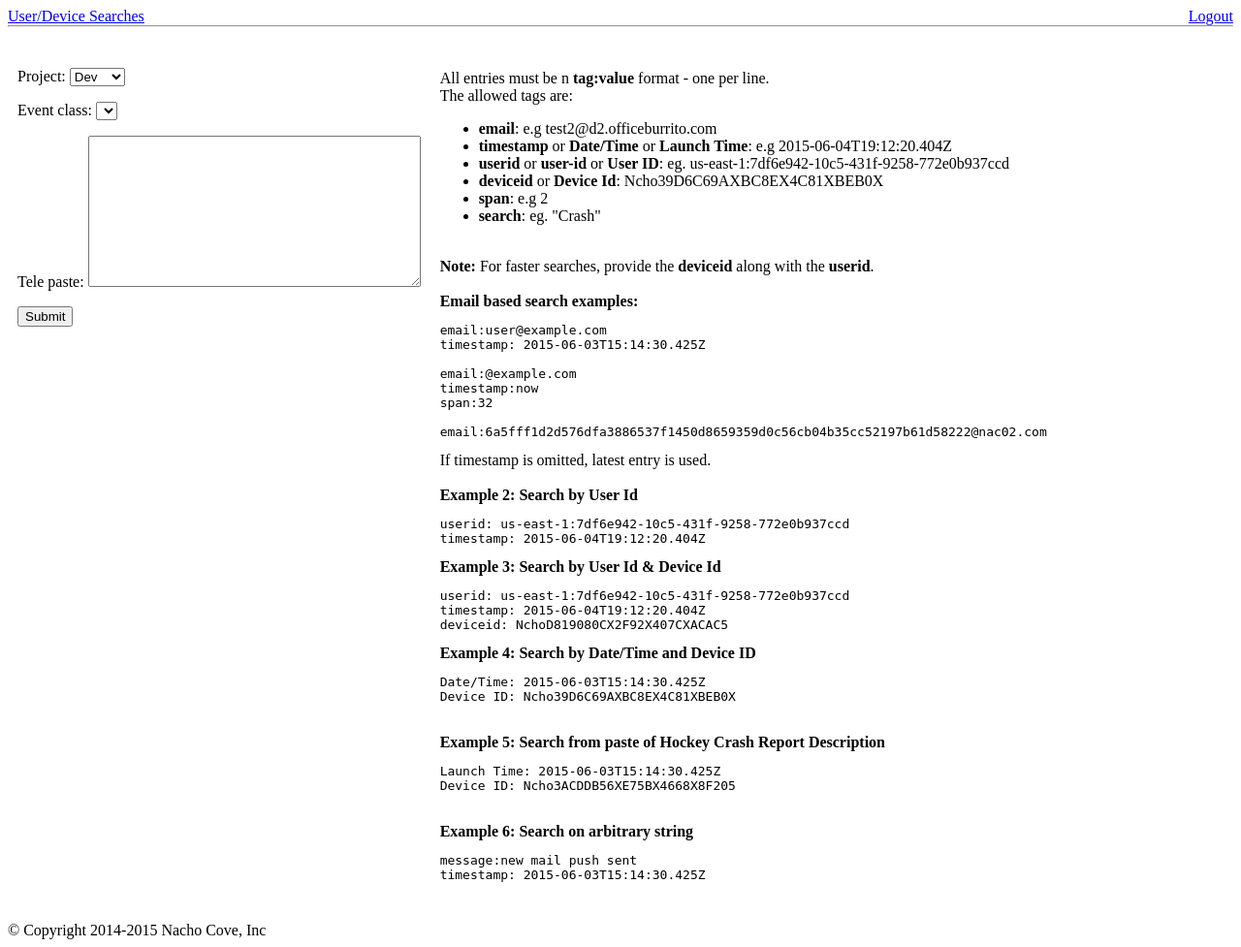
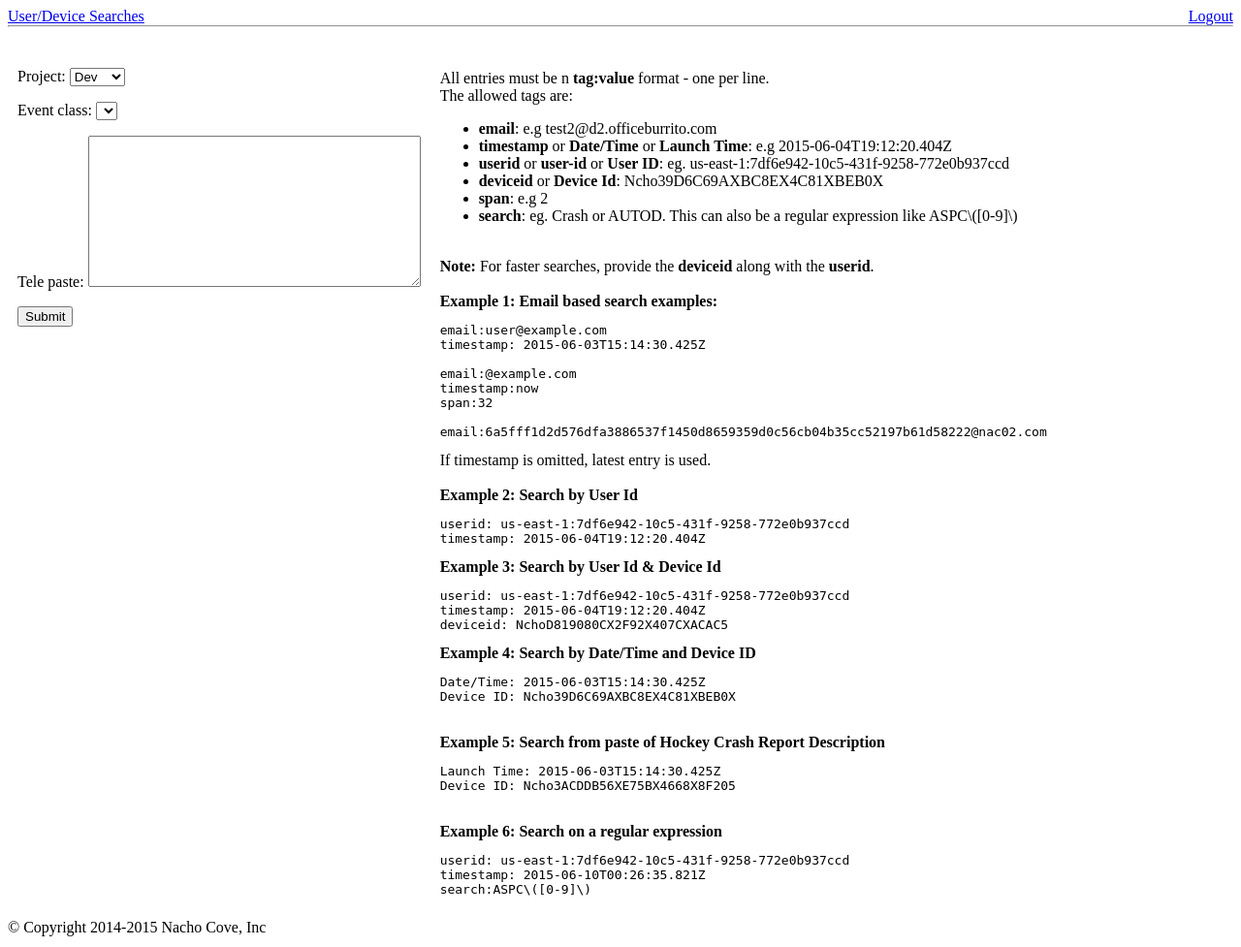
Before and after one commit to nachocove/Telemetry, a Django app: template T3Viewer/templates/home.html in a window 1280 px wide. Shown: the whole page at 97% size. Run offline with Django 3.2, Linux system fonts and the light colour scheme; the template is opened without the code that fills it: values that come from a table or form of the project are taken from there, others are empty; parts of the project's set-up code (start-up, migrations or seed data) failed here and were passed over.

Commit message:
added regex search

```diff
--- a/T3Viewer/Bugfix/views.py
+++ b/T3Viewer/Bugfix/views.py
@@ -250,6 +250,8 @@ def process_report(request, project, form, loc, logger):
         kwargs['userid'] = loc['userid']
     if 'deviceid' in loc:
         kwargs['deviceid'] = loc['deviceid']
+    if 'search' in loc:
+        kwargs['search'] = loc['search']
     if 'event_class' in loc:
         kwargs['event_class'] = loc['event_class']
     else:
@@ -319,7 +321,7 @@ def get_deviceid_from_email(project, timestamp, email_address):
 def get_support_events(project, after, before, logger=None):
     conn = _aws_s3_connection(project)
     bucket_name = projects_cfg.get(project, 'client_telemetry_bucket')
-    support_event_list = get_client_events(conn, bucket_name, '', '', after, before, 'SUPPORT', logger=logger)
+    support_event_list = get_client_events(conn, bucket_name, '', '', after, before, 'SUPPORT', '', logger=logger)
     return support_event_list
 
 @nachotoken_required
@@ -378,7 +380,7 @@ def json_formatter(obj):
         except Exception as e:
             raise TypeError, 'Object of type %s with value of %s not converted to string: %s' % (type(obj), repr(obj), e)
 
-def ctrl_url(userid, deviceid, event_class, time, span, project):
+def ctrl_url(userid, deviceid, event_class, search, time, span, project):
     kwargs = {'timestamp': time,
                 'span': span,
                 'project': project}
@@ -390,6 +392,8 @@ def ctrl_url(userid, deviceid, event_class, time, span, project):
         kwargs['event_class'] = event_class
     else:
         kwargs['event_class'] = 'ALL'
+    if search != '':
+        kwargs['search'] = search
     return reverse(entry_page, kwargs=kwargs)
 
 def calc_spread_from_center(center, span=default_span):
@@ -417,9 +421,9 @@ def calc_spread(after, before, span=default_span, center=None):
 
 @nachotoken_required
 @nacho_cache
-def entry_page(request, project='', userid='', deviceid='', event_class='ALL', timestamp='', span=str(default_span)):
+def entry_page(request, project='', userid='', deviceid='', event_class='ALL', search='', timestamp='', span=str(default_span)):
     logger = logging.getLogger('telemetry').getChild('entry_page')
-    logger.info('userid=%s, deviceid=%s, event_class=%s timestamp=%s, span=%s', userid, deviceid, event_class, timestamp, span)
+    logger.info('userid=%s, deviceid=%s, event_class=%s search=%s timestamp=%s, span=%s', userid, deviceid, event_class, search, timestamp, span)
     span = int(span)
     userid = str(userid)
     deviceid = str(deviceid)
@@ -428,7 +432,7 @@ def entry_page(request, project='', userid='', deviceid='', event_class='ALL', t
     after = center - spread
     before = center + spread
 
-    context = entry_page_base(project, userid, deviceid, event_class, after, before, request.GET, logger)
+    context = entry_page_base(project, userid, deviceid, event_class, search, after, before, request.GET, logger)
 
     iso_go_earlier, iso_center, iso_go_later = calc_spread(after, before, span=span, center=center)
 
@@ -436,16 +440,16 @@ def entry_page(request, project='', userid='', deviceid='', event_class='ALL', t
     context['buttons'] = []
     zoom_in_span = max(1, span/2)
     context['buttons'].append({'text': 'Zoom in (%d min)' % zoom_in_span,
-                               'url': ctrl_url(userid, deviceid, event_class, iso_center, zoom_in_span, project),
+                               'url': ctrl_url(userid, deviceid, event_class, search, iso_center, zoom_in_span, project),
                                })
     context['buttons'].append({'text': 'Zoom out (%d min)' % (span*2),
-                               'url': ctrl_url(userid, deviceid, event_class, iso_center, span*2, project),
+                               'url': ctrl_url(userid, deviceid, event_class, search, iso_center, span*2, project),
                                })
     context['buttons'].append({'text': 'Go back %d min' % span,
-                               'url': ctrl_url(userid, deviceid, event_class, iso_go_earlier, span, project),
+                               'url': ctrl_url(userid, deviceid, event_class, search, iso_go_earlier, span, project),
                                })
     context['buttons'].append({'text': 'Go forward %d min' % span,
-                               'url': ctrl_url(userid, deviceid, event_class, iso_go_later, span, project),
+                               'url': ctrl_url(userid, deviceid, event_class, search, iso_go_later, span, project),
                                })
     context['body_args'] = 'onload=refresh()'
     return render_to_response('entry_page.html', context,
@@ -453,33 +457,33 @@ def entry_page(request, project='', userid='', deviceid='', event_class='ALL', t
 
 @nachotoken_required
 @nacho_cache
-def entry_page_by_timestamps(request, project, userid='', deviceid='', event_class='ALL', after='', before=''):
+def entry_page_by_timestamps(request, project, userid='', deviceid='', event_class='ALL', search='', after='', before=''):
     logger = logging.getLogger('telemetry').getChild('entry_page')
-    logger.info('userid=%s, deviceid=%s, event_class=%s, after=%s, before=%s', userid, deviceid, event_class, after, before)
-    context = entry_page_base(project, userid, deviceid, event_class, after, before, request.GET, logger)
+    logger.info('userid=%s, deviceid=%s, event_class=%s, search=%s, after=%s, before=%s', userid, deviceid, event_class, search, after, before)
+    context = entry_page_base(project, userid, deviceid, event_class, search, after, before, request.GET, logger)
     iso_go_earlier, iso_center, iso_go_later = calc_spread(after, before, span=default_span, center=None)
     context['buttons'] = []
     zoom_in_span = max(1, default_span/2)
     context['buttons'].append({'text': 'Zoom in (%d min)' % zoom_in_span,
-                               'url': ctrl_url(userid, deviceid, event_class, iso_center, zoom_in_span, project),
+                               'url': ctrl_url(userid, deviceid, event_class, search, iso_center, zoom_in_span, project),
                                })
     context['buttons'].append({'text': 'Zoom out (%d min)' % (default_span*2),
-                               'url': ctrl_url(userid, deviceid, event_class, iso_center, default_span*2, project),
+                               'url': ctrl_url(userid, deviceid, event_class, search, iso_center, default_span*2, project),
                                })
     context['buttons'].append({'text': 'Go back %d min' % default_span,
-                               'url': ctrl_url(userid, deviceid, event_class, iso_go_earlier, default_span, project),
+                               'url': ctrl_url(userid, deviceid, event_class, search, iso_go_earlier, default_span, project),
                                })
     context['buttons'].append({'text': 'Go forward %d min' % default_span,
-                               'url': ctrl_url(userid, deviceid, event_class, iso_go_later, default_span, project),
+                               'url': ctrl_url(userid, deviceid, event_class, search, iso_go_later, default_span, project),
                                })
     context['body_args'] = 'onload=refresh()'
     return render_to_response('entry_page.html', context,
                               context_instance=RequestContext(request))
 
-def get_pinger_telemetry(project, conn, userid, deviceid, after, before):
+def get_pinger_telemetry(project, conn, userid, deviceid, after, before, search):
     logger = logging.getLogger('telemetry').getChild('pinger_telemetry')
     bucket_name = projects_cfg.get(project, 'pinger_telemetry_bucket')
-    some_events = get_pinger_events(conn, bucket_name, userid, deviceid, after, before, logger=logger)
+    some_events = get_pinger_events(conn, bucket_name, userid, deviceid, after, before, search, logger=logger)
     events = []
     for ev in some_events:
         # TODO - what's this for?
@@ -492,7 +496,7 @@ def get_pinger_telemetry(project, conn, userid, deviceid, after, before):
         events.append(ev)
     return events
 
-def get_t3_events(project, userid, deviceid, event_class, after, before):
+def get_t3_events(project, userid, deviceid, event_class, search, after, before):
     logger = logging.getLogger('telemetry').getChild('client_telemetry')
     conn = _aws_s3_connection(project)
     bucket_name = projects_cfg.get(project, 'client_telemetry_bucket')
@@ -501,15 +505,15 @@ def get_t3_events(project, userid, deviceid, event_class, after, before):
         all_events = []
         for ev_class in event_classes:
             if ev_class == 'PINGER':
-               some_events = get_pinger_telemetry(project, conn, userid, deviceid, after, before)
+               some_events = get_pinger_telemetry(project, conn, userid, deviceid, after, before, search)
             else:
-                some_events = get_client_events(conn, bucket_name, userid, deviceid, after, before, ev_class, logger=logger)
+                some_events = get_client_events(conn, bucket_name, userid, deviceid, after, before, ev_class, search, logger=logger)
             all_events.extend(some_events)
     else:
         if event_class == 'PINGER':
-            all_events = get_pinger_telemetry(project, conn, userid, deviceid, after, before)
+            all_events = get_pinger_telemetry(project, conn, userid, deviceid, after, before, search)
         else:
-            all_events = get_client_events(conn, bucket_name, userid, deviceid, after, before, event_class, logger=logger)
+            all_events = get_client_events(conn, bucket_name, userid, deviceid, after, before, event_class, search, logger=logger)
     all_events = sorted(all_events, key=lambda x: x['timestamp'])
     return all_events
 
@@ -518,7 +522,7 @@ def get_last_device_info_event(project, userid, deviceid, after, before):
     logger = logging.getLogger('telemetry').getChild('client_telemetry')
     conn = _aws_s3_connection(project)
     bucket_name = projects_cfg.get(project, 'client_telemetry_bucket')
-    device_info_list = get_client_events(conn, bucket_name, userid, deviceid, after, before, 'DEVICEINFO', logger=logger)
+    device_info_list = get_client_events(conn, bucket_name, userid, deviceid, after, before, 'DEVICEINFO', '', logger=logger)
     if len(device_info_list) > 0:
         return device_info_list[-1]
     else:
@@ -528,12 +532,12 @@ def get_last_device_info_event(project, userid, deviceid, after, before):
             from datetime import timedelta
             after = before.datetime - timedelta(days=1)
             logger.info("Check from %s to %s for device info", after, before)
-            device_info_list = get_client_events(conn, bucket_name, userid, deviceid, UtcDateTime(str(after)), UtcDateTime(str(before)), 'DEVICEINFO', logger=logger)
+            device_info_list = get_client_events(conn, bucket_name, userid, deviceid, UtcDateTime(str(after)), UtcDateTime(str(before)), 'DEVICEINFO', '', logger=logger)
             if len(device_info_list) > 0:
                 return device_info_list[-1]
         return None
 
-def entry_page_base(project, userid, deviceid, event_class, after, before, params, logger):
+def entry_page_base(project, userid, deviceid, event_class, search, after, before, params, logger):
     event_list = []
     userid_list = []
     if userid != '' or deviceid != '':
@@ -546,7 +550,7 @@ def entry_page_base(project, userid, deviceid, event_class, after, before, param
     if deviceid == '' and userid != '' and last_device_info_event:
         deviceid = last_device_info_event['device_id']
         logger.info("getting Device ID %s from last device info" % deviceid)
-    event_list = get_t3_events(project, userid, deviceid, event_class, UtcDateTime(str(after)), UtcDateTime(str(before)))
+    event_list = get_t3_events(project, userid, deviceid, event_class, search, UtcDateTime(str(after)), UtcDateTime(str(before)))
 
     # Save some global parameters for summary table
     params = dict()
@@ -582,6 +586,7 @@ def entry_page_base(project, userid, deviceid, event_class, after, before, param
         if 'timestamp' in event:
             event['timestamp'] = str(event['timestamp'])
         if not userid and event.get('userid', ''):
+            #TODO fix this
             event['userid'] = '<a href=%s target="_blank">%s</a>' % (ctrl_url(event['userid'], event['timestamp'], default_span, project), event['userid'])
     context = {'project': project,
                 'params': json.dumps(params, default=json_formatter),
--- a/T3Viewer/Viewer/urls.py
+++ b/T3Viewer/Viewer/urls.py
@@ -8,15 +8,19 @@ timestamp_regex = '\d{4}-\d{2}-\d{2}T\d{2}:\d{2}:\d{2}(\.\d{1,3})?Z'
 userid_regex = '\w+-\w+-\d+:\w+-\w+-\w+-\w+-\w+'
 deviceid_regex = 'Ncho\w+'
 eventclass_regex = '\w+'
+search_regex = '.+'
 urlpatterns = patterns('',
     url(r'^login/$', 'Bugfix.views.login'),
     url(r'^logout/$', 'Bugfix.views.logout', name='logout'),
     url(r'^$', 'Bugfix.views.home'),
     url(r'^bugfix/$', 'Bugfix.views.home', name="bugfix-home"),
-    url(r'^bugfix/(?P<project>\w+)/logs/(?P<event_class>%s)/(?P<userid>%s)/(?P<timestamp>%s)/(?P<span>\d+)/$' % (eventclass_regex,userid_regex, timestamp_regex), 'Bugfix.views.entry_page'),
+    url(r'^bugfix/(?P<project>\w+)/logs/(?P<event_class>%s)/(?P<userid>%s)/(?P<timestamp>%s)/(?P<span>\d+)/(?P<search>%s)/$' % (eventclass_regex,userid_regex, timestamp_regex, search_regex), 'Bugfix.views.entry_page'),
+    url(r'^bugfix/(?P<project>\w+)/logs/(?P<event_class>%s)/(?P<userid>%s)/(?P<deviceid>%s)/(?P<timestamp>%s)/(?P<span>\d+)/(?P<search>%s)/$' % (eventclass_regex, userid_regex, deviceid_regex, timestamp_regex, search_regex), 'Bugfix.views.entry_page'),
+    url(r'^bugfix/(?P<project>\w+)/logs/(?P<event_class>%s)/(?P<deviceid>%s)/(?P<timestamp>%s)/(?P<span>\d+)/(?P<search>%s)/$' % (eventclass_regex, deviceid_regex, timestamp_regex, search_regex), 'Bugfix.views.entry_page'),
+    url(r'^bugfix/(?P<project>\w+)/logs/(?P<event_class>%s)/(?P<timestamp>%s)/(?P<span>\d+)/(?P<search>%s)/$' % (eventclass_regex, timestamp_regex, search_regex), 'Bugfix.views.entry_page'),
+    url(r'^bugfix/(?P<project>\w+)/logs/(?P<event_class>%s)/(?P<userid>%s)/(?P<timestamp>%s)/(?P<span>\d+)/$' % (eventclass_regex, userid_regex, timestamp_regex), 'Bugfix.views.entry_page'),
     url(r'^bugfix/(?P<project>\w+)/logs/(?P<event_class>%s)/(?P<userid>%s)/(?P<deviceid>%s)/(?P<timestamp>%s)/(?P<span>\d+)/$' % (eventclass_regex, userid_regex, deviceid_regex, timestamp_regex), 'Bugfix.views.entry_page'),
     url(r'^bugfix/(?P<project>\w+)/logs/(?P<event_class>%s)/(?P<deviceid>%s)/(?P<timestamp>%s)/(?P<span>\d+)/$' % (eventclass_regex, deviceid_regex, timestamp_regex), 'Bugfix.views.entry_page'),
-    url(r'^bugfix/(?P<project>\w+)/logs/(?P<event_class>%s)/(?P<userid>%s)/(?P<timestamp>%s)/(?P<span>\d+)/$' % (eventclass_regex, userid_regex, timestamp_regex), 'Bugfix.views.entry_page'),
     url(r'^bugfix/(?P<project>\w+)/logs/(?P<event_class>%s)/(?P<timestamp>%s)/(?P<span>\d+)/$' % (eventclass_regex, timestamp_regex), 'Bugfix.views.entry_page'),
 
     url(r'^bugfix/(?P<project>\w+)/logs/(?P<event_class>%s)/(?P<userid>%s)/(?P<after>%s)/(?P<before>%s)/$' % (eventclass_regex, userid_regex, timestamp_regex, timestamp_regex), 'Bugfix.views.entry_page_by_timestamps'),
--- a/T3Viewer/templates/home.html
+++ b/T3Viewer/templates/home.html
@@ -14,16 +14,16 @@
 	<ul>
     <li><b>email</b>: e.g test2@d2.officeburrito.com</li>
     <li><b>timestamp</b> or <b>Date/Time</b> or <b>Launch Time</b>: e.g 2015-06-04T19:12:20.404Z</li>
-    <li><b>userid</b> or <b>user-id</b> or <b>User ID</b>: eg. us-east-1:7df6e942-10c5-431f-9258-772e0b937ccd </li>
+    <li><b>userid</b> or <b>user-id</b> or <b>User ID</b>: eg. us-east-1:7df6e942-10c5-431f-9258-772e0b937ccd</li>
     <li><b>deviceid</b> or <b>Device Id</b>: Ncho39D6C69AXBC8EX4C81XBEB0X</li>
     <li><b>span</b>: e.g 2</li>
-        <li><b>search</b>: eg. "Crash"</li>
+        <li><b>search</b>: eg. Crash or AUTOD. This can also be a regular expression like ASPC\([0-9]\)</li>
 	</ul>
     <br/>
     <b>Note:</b> For faster searches, provide the <b>deviceid</b> along with the <b>userid</b>.
     <br/>
     <br/>
-    <b>Email based search examples:</b>
+    <b>Example 1: Email based search examples:</b>
     <pre>email:user@example.com
 timestamp: 2015-06-03T15:14:30.425Z
 
@@ -50,9 +50,9 @@ Device ID: Ncho39D6C69AXBC8EX4C81XBEB0X</pre>
     <pre>Launch Time: 2015-06-03T15:14:30.425Z
 Device ID: Ncho3ACDDB56XE75BX4668X8F205</pre>
     <br/>
-    <b>Example 6: Search on arbitrary string</b>
-    <pre>message:new mail push sent
-timestamp: 2015-06-03T15:14:30.425Z</pre>
-    <br/>
+    <b>Example 6: Search on a regular expression</b>
+    <pre>userid: us-east-1:7df6e942-10c5-431f-9258-772e0b937ccd
+timestamp: 2015-06-10T00:26:35.821Z
+search:ASPC\([0-9]\)</pre>
 </div>
 {% endblock %}
```
Also changed, not shown: scripts/AWS/s3t3_telemetry.py (+49 -36 lines).
